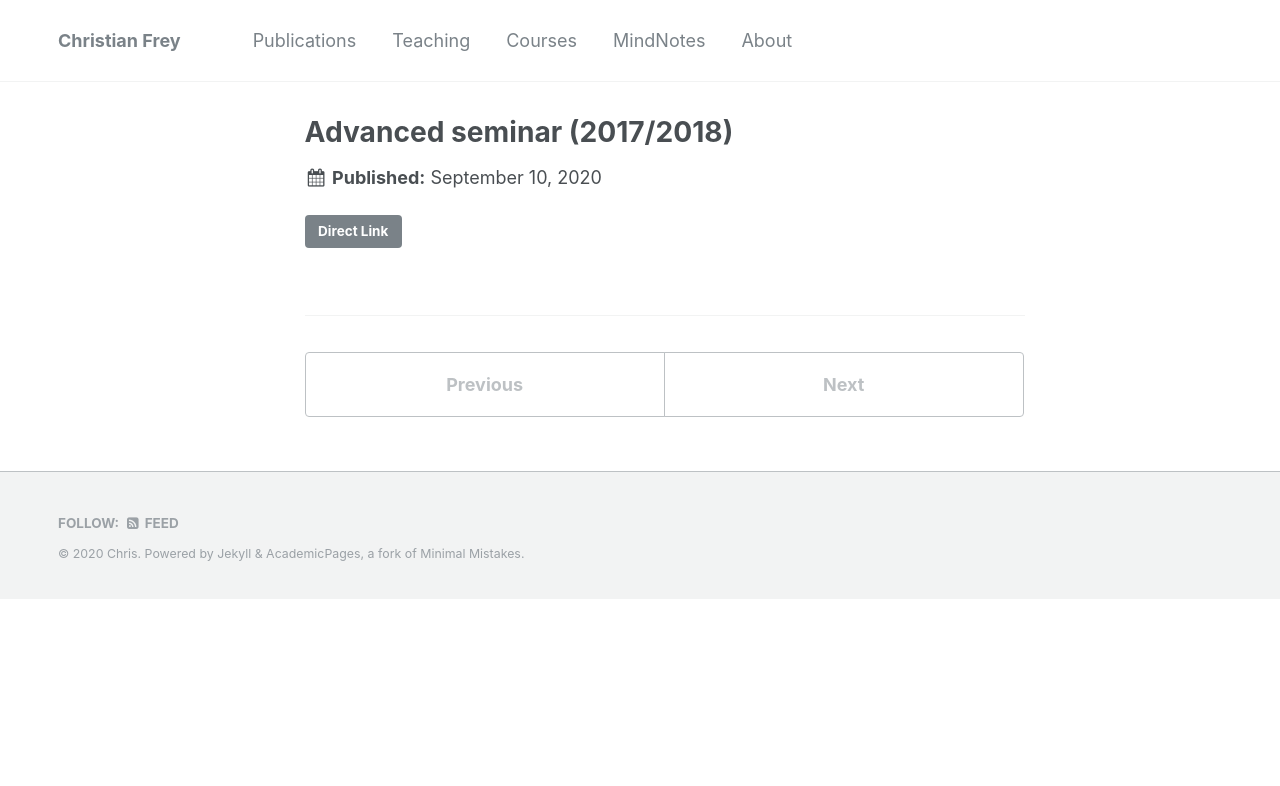
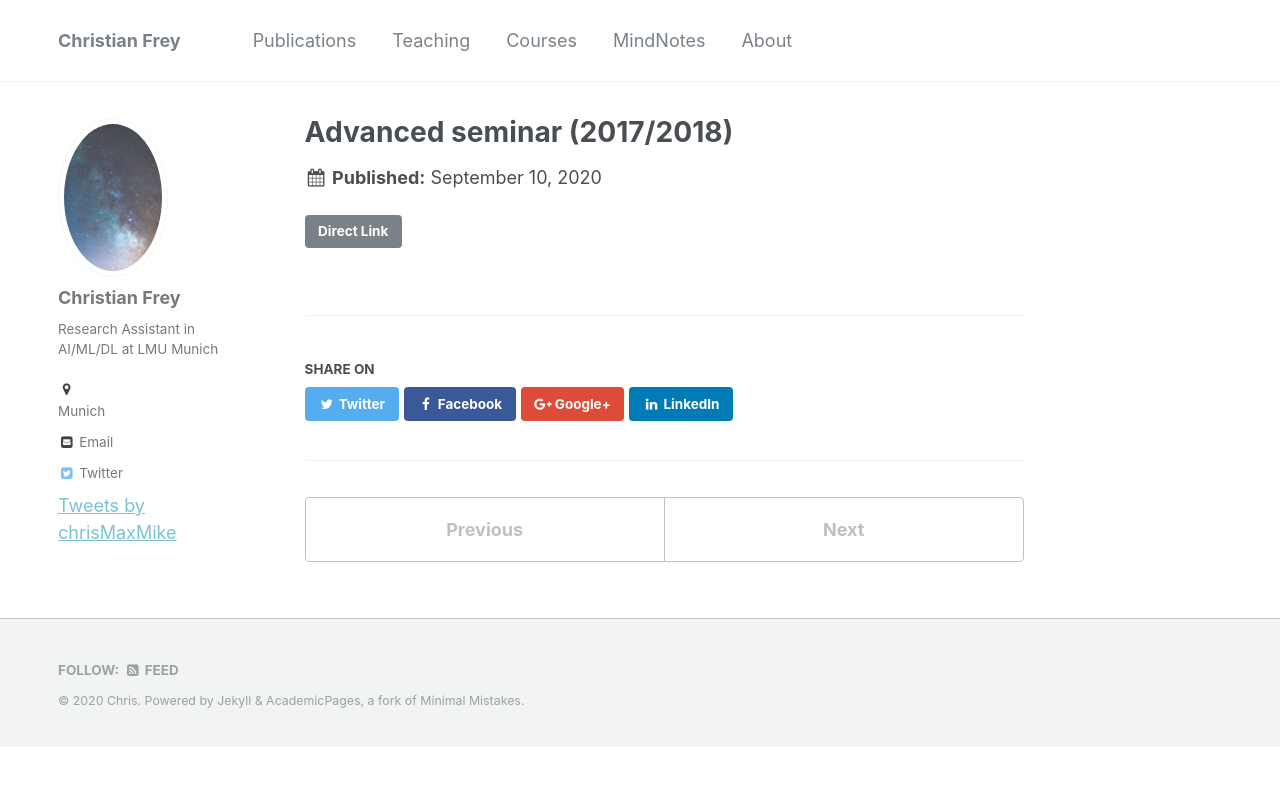
Before and after one commit to christianmaxmike/christianmaxmike.github.io, a Jekyll site: the page built from _teaching/03-winter-2017-2018.md, in a window 1280 px wide. Shown: the top 786 px of the page. Built offline with Jekyll 4.4.1, drawn with Linux system fonts in a browser that asks for light colours; comment, search, counter and statistics services are not loaded; part of the change alters nothing that is shown.

Commit message:
Update _config.yml

```diff
--- a/_config.yml
+++ b/_config.yml
@@ -209,8 +209,8 @@ defaults:
     values:
       layout: single
       read_time: false
-      author_profile: false
-      share: false
+      author_profile: true
+      share: true
       comments: false
   # _publications
   - scope:
@@ -238,7 +238,7 @@ defaults:
       layout: single
       author_profile: true
       share: true
-      comments: true
+      comments: false
   # _portfolio
   - scope:
       path: ""
@@ -247,7 +247,7 @@ defaults:
       layout: single
       author_profile: true
       share: true
-      comment: true
+      comment: false
   # _talks
   - scope:
       path: ""
@@ -256,6 +256,7 @@ defaults:
       layout: talk
       author_profile: true
       share: true
+      comments: false
 
 
 # Sass/SCSS
```
